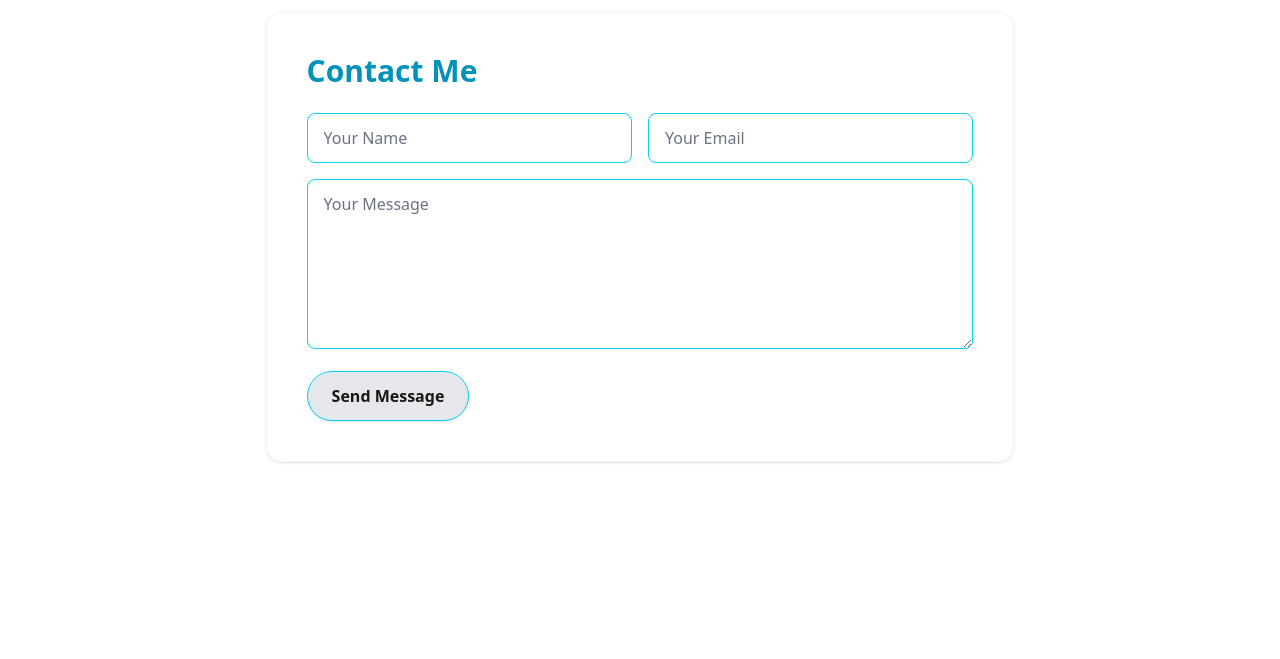
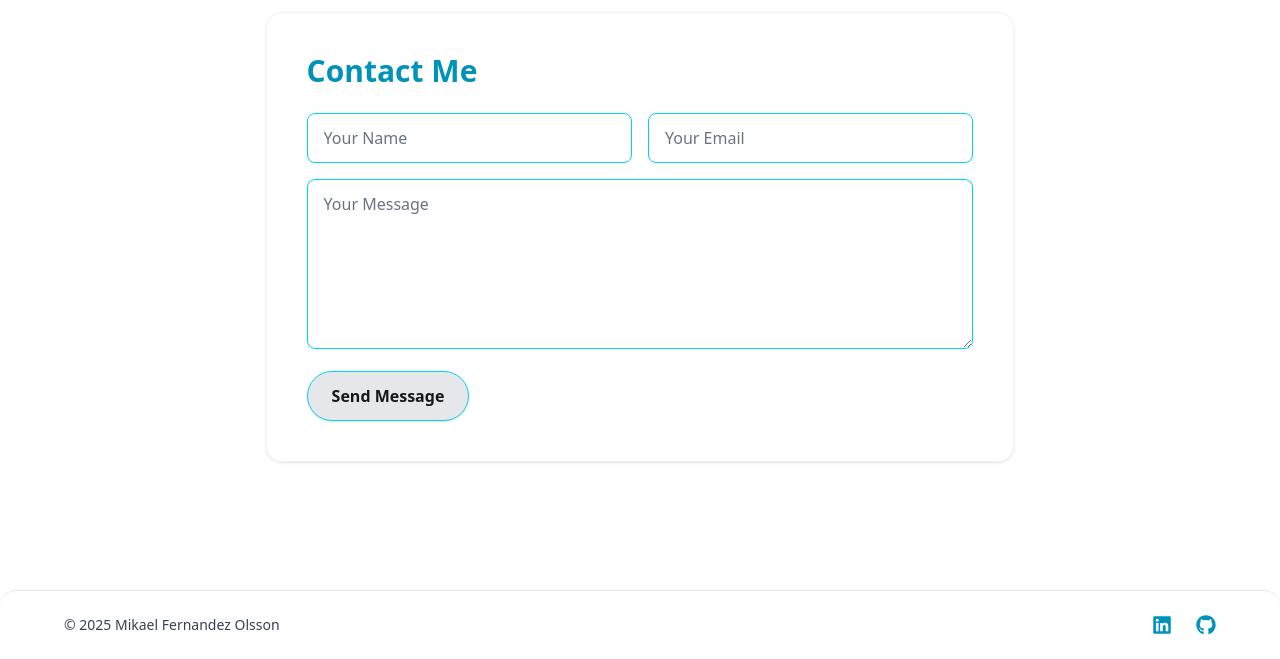
Before and after one commit to Frawser/portfolio, a Next.js app: page / in a window 1280 px wide. Shown: the part 4083-4742 px from the top of the page. Before the commit the page ends 4609 px from the top, so only its background shows below. Built offline with nearby package versions, Linux system fonts and the light colour scheme.

Commit message:
created footer component

```diff
--- a/src/app/page.tsx
+++ b/src/app/page.tsx
@@ -8,6 +8,7 @@ import Projects from "@/components/Projects";
 import DownloadCVButton from "@/components/DownloadCV";
 import PersonalGoals from "@/components/PersonalGoals";
 import ContactForm from "@/components/ContactForm";
+import Footer from "@/components/Footer";
 
 export default function Home() {
   return (
@@ -21,6 +22,7 @@ export default function Home() {
       <PersonalGoals />
       <Projects />
       <ContactForm />
+      <Footer />
     </div>
   );
 }
--- a/src/components/Footer.tsx
+++ b/src/components/Footer.tsx
@@ -0,0 +1,36 @@
+"use client";
+
+import { FaLinkedin, FaGithub } from "react-icons/fa";
+
+export default function Footer() {
+  return (
+    <footer className="w-full py-6 mt-16 flex flex-col md:flex-row justify-center md:justify-between items-center px-6 md:px-16
+                       bg-white/20 dark:bg-gray-900/40 backdrop-blur-md border-t border-gray-200 dark:border-gray-800
+                       rounded-t-2xl transition-colors duration-300">
+      <p className="text-gray-700 dark:text-gray-300 mb-4 md:mb-0 text-sm">
+        © {new Date().getFullYear()} Mikael Fernandez Olsson
+      </p>
+
+      <div className="flex gap-6">
+        <a
+          href="https://www.linkedin.com/in/mikael-fernandez-olsson-3822941b3/"
+          target="_blank"
+          rel="noopener noreferrer"
+          className="text-cyan-600 dark:text-cyan-300 hover:text-cyan-500 dark:hover:text-cyan-400 transition-colors text-xl"
+          aria-label="LinkedIn"
+        >
+          <FaLinkedin />
+        </a>
+        <a
+          href="https://github.com/Frawser"
+          target="_blank"
+          rel="noopener noreferrer"
+          className="text-cyan-600 dark:text-cyan-300 hover:text-cyan-500 dark:hover:text-cyan-400 transition-colors text-xl"
+          aria-label="GitHub"
+        >
+          <FaGithub />
+        </a>
+      </div>
+    </footer>
+  );
+}
```
Also changed, not shown: package.json (+6 -5 lines), 1 other file (tests, documents, lock files or other folders).
